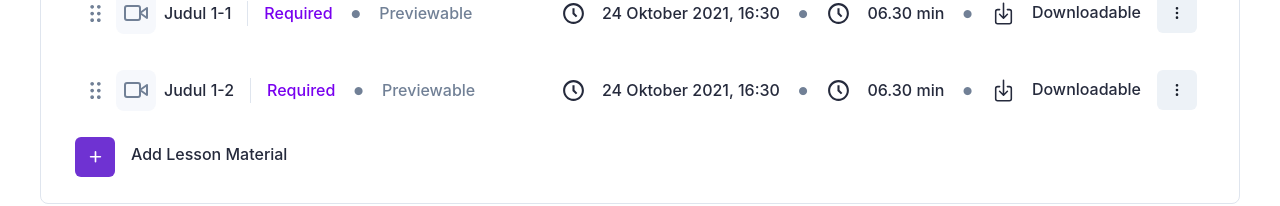
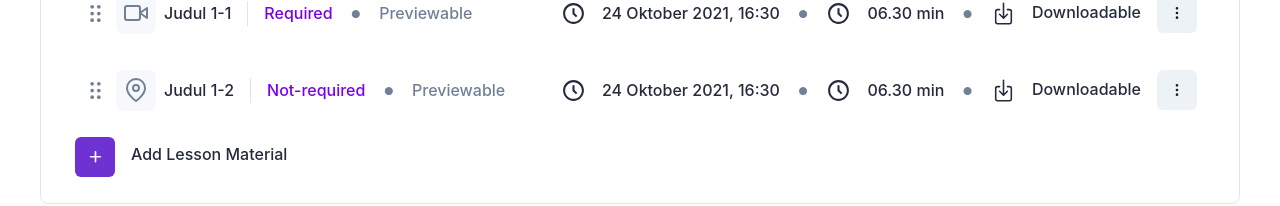
Before and after one commit to feryrmdhn/lms-simple-crud, a React (Create React App) app: page / in a window 1280 px wide. Shown: the part 482-688 px from the top of the page. Built offline with nearby package versions, Linux system fonts and the light colour scheme.

Commit message:
complete some features

```diff
--- a/src/assets/index.ts
+++ b/src/assets/index.ts
@@ -1,5 +1,4 @@
 import EditIcon from './icon/EditIcon.svg';
 import AddIcon from './icon/Union.svg';
 
-
 export { EditIcon, AddIcon }
--- a/src/pages/Home.tsx
+++ b/src/pages/Home.tsx
@@ -1,23 +1,34 @@
 import { FC, useState } from "react";
-import { Box, Button, Center, Flex, IconButton, Menu, MenuButton, MenuList, Modal, ModalBody, ModalCloseButton, ModalContent, ModalFooter, ModalHeader, ModalOverlay, Tab, TabList, TabPanel, TabPanels, Tabs, Text, useBreakpointValue, useDisclosure, VStack } from "@chakra-ui/react";
+import { Box, Button, Center, Flex, FormControl, FormLabel, IconButton, Input, Menu, MenuButton, MenuList, Modal, ModalBody, ModalCloseButton, ModalContent, ModalFooter, ModalHeader, ModalOverlay, Radio, RadioGroup, Select, Stack, Tab, TabList, TabPanel, TabPanels, Tabs, Text, useBreakpointValue, useDisclosure, VStack } from "@chakra-ui/react";
 import { FaEye, FaEyeSlash } from "react-icons/fa";
 import { DataSlug, Lesson, SessionData } from "../types";
 import { DragDropContext, Draggable, Droppable } from 'react-beautiful-dnd'
 import { itemStyle, reorder } from "../helper";
 import CustomEdit from "../components/editable";
 import { RxDragHandleDots2 } from "react-icons/rx";
-import { FiVideo } from "react-icons/fi"
 import { IoIosMore } from "react-icons/io";
 import { IoDownloadOutline } from "react-icons/io5";
 import { BiTimeFive } from "react-icons/bi";
-import { FiMoreVertical } from "react-icons/fi";
+import { FiVideo, FiMoreVertical, FiMapPin } from "react-icons/fi";
 import { AddIcon as iconAdd } from "../assets";
 import ModalDialog from "../components/dialog";
-import { defaultDataSession, defaultDataLesson } from "../staticData";
+import { defaultDataSession } from "../staticData";
+import { useFormik } from "formik";
 
 const slug: DataSlug = {
     updated_at: '18 October 2021 | 13:23',
     timeSchedule: '24 Oktober 2021, 16:30'
+}
+
+const initialValues: Lesson = {
+    id: 0,
+    idSession: 0,
+    name: '',
+    duration: '',
+    isPreview: false,
+    isRequired: true,
+    created_at: new Date(),
+    typeLesson: 'video'
 }
 
 const Home: FC = () => {
@@ -25,24 +36,15 @@ const Home: FC = () => {
     const isMobile = useBreakpointValue({ base: true, md: false }, { ssr: false })
     const [show, setShow] = useState<boolean>(true)
     const [data, setData] = useState<Array<SessionData>>(defaultDataSession)
-    const [dataLesson, setDataLesson] = useState<Array<Lesson>>(defaultDataLesson)
-    const [lesson, setLesson] = useState<Lesson>({
-        id: 0,
-        idSession: 0,
-        name: '',
-        duration: '',
-        isPreview: false,
-        isRequired: true,
-        created_at: '',
-        typeLesson: 'video'
-    })
+    const [dataLesson, setDataLesson] = useState<Array<any>>(defaultDataSession)
     const { isOpen, onOpen, onClose } = useDisclosure()
 
     const addSession = () => {
         const lastIdValue: Array<number> = data.map(data => data.id)
         const newSession: SessionData = {
             id: data.length !== 0 ? Math.max(...lastIdValue) + 1 : 1,
-            name: data.length !== 0 ? `Session ${Math.max(...lastIdValue) + 1}` : 'Session 1'
+            name: data.length !== 0 ? `Session ${Math.max(...lastIdValue) + 1}` : 'Session 1',
+            lesson: []
         }
         setData([
             ...data,
@@ -54,15 +56,18 @@ const Home: FC = () => {
         setData(data.filter(item => item.id !== id))
     }
 
-    const addLesson = () => {
+    //Add lesson
+    const formik = useFormik({
+        initialValues,
+        onSubmit: (values, { resetForm }) => {
+            let merge = Object.assign(values, { isPreview: values.isPreview === "1" ? true : false }, { isRequired: values.isRequired === "1" ? true : false })
+            console.log(merge)
+            resetForm()
+        },
+    })
 
-    }
-
-    const deleteLesson = (id: number) => {
-        // let newData = data.map(items => items.lesson?.map(item => item).filter(list => list.id !== id))
-        // setData(newData)
-        setDataLesson(dataLesson.filter(item => item.id !== id))
-        console.log(id)
+    const deleteLesson = (idSession: number, id: number) => {
+        setDataLesson(dataLesson.map(list => list.lesson?.filter((u: any) => u.idSession === idSession && u.id !== id)))
     }
 
     const handleDragEnd = (result: any) => {
@@ -85,7 +90,6 @@ const Home: FC = () => {
             setDataLesson(items)
         }
     };
-
 
     return (
         <>
@@ -173,7 +177,7 @@ const Home: FC = () => {
                                                                     </Menu>
                                                                 </Flex>
                                                                 <Box py='16px' px='24px' overflow='auto'>
-                                                                    {dataLesson.length !== 0 ?
+                                                                    {data[index].lesson?.length !== 0 ?
                                                                         <>
                                                                             <DragDropContext onDragEnd={handleDragEnd}>
                                                                                 <Droppable droppableId='lesson' key={item.id} type="droppable-lesson">
@@ -185,7 +189,7 @@ const Home: FC = () => {
                                                                                             spacing={0}
                                                                                             overflow="auto"
                                                                                         >
-                                                                                            {data.map(list => list.lesson?.filter(u => u.idSession === item.id).map((items, index) => (
+                                                                                            {dataLesson.map(list => list.lesson?.filter((u: any) => u.idSession === item.id).map((items: any, index: number) => (
                                                                                                 <Draggable
                                                                                                     key={items.id}
                                                                                                     draggableId={`${items.id}`}
@@ -205,9 +209,11 @@ const Home: FC = () => {
                                                                                                                 <Flex justify={{ base: 'space-between' }}>
                                                                                                                     <Flex m={0}>
                                                                                                                         <Box py={2}><RxDragHandleDots2 size='25px' /></Box>
-                                                                                                                        <Box bg='#F6F8FC' mx={2} p={2} borderRadius='8px'><FiVideo size='24px' /></Box>
+                                                                                                                        <Box bg='#F6F8FC' mx={2} p={2} borderRadius='8px'>
+                                                                                                                            {items.typeLesson === 'video' ? <FiVideo size='24px' /> : <FiMapPin size='24px' />}
+                                                                                                                        </Box>
                                                                                                                         <Text my={2} pr={4} fontSize='16px' fontWeight={500} color='#252A3C' borderRight='1px solid #DFE5EE'>{items.name}</Text>
-                                                                                                                        <Text my={2} px={4} fontSize='16px' fontWeight={500} color='#7800EF'>{items.isRequired && 'Required'}</Text>
+                                                                                                                        <Text my={2} px={4} fontSize='16px' fontWeight={500} color='#7800EF'>{items.isRequired ? 'Required' : 'Not-required'}</Text>
                                                                                                                         <Text fontSize='26px'>&bull;</Text>
                                                                                                                         <Text my={2} px={4} fontSize='16px' fontWeight={500}>{items.isPreview && 'Previewable'}</Text>
                                                                                                                     </Flex>
@@ -235,7 +241,7 @@ const Home: FC = () => {
                                                                                                                                     isCentered={false}
                                                                                                                                     title="Delete Lesson"
                                                                                                                                     desc="Are you sure want to delete this Lesson ?"
-                                                                                                                                    onSubmit={() => deleteLesson(items.id)}
+                                                                                                                                    onSubmit={() => deleteLesson(item.id, items.id)}
                                                                                                                                     onCancel={() => { }}
                                                                                                                                 />
                                                                                                                             </MenuList>
@@ -302,16 +308,62 @@ const Home: FC = () => {
                 <ModalContent>
                     <ModalHeader>Modal Title</ModalHeader>
                     <ModalCloseButton />
+                    <form onSubmit={formik.handleSubmit}>
                         <ModalBody>
-                        <h2>hihihihih</h2>
+                            <FormControl isRequired>
+                                <FormLabel htmlFor='name'>First name</FormLabel>
+                                <Input
+                                    name='name'
+                                    type='text'
+                                    mb={5}
+                                    onChange={formik.handleChange}
+                                    value={formik.values.name}
+                                />
+                            </FormControl>
+                            <FormControl isRequired>
+                                <FormLabel htmlFor='duration'>Duration</FormLabel>
+                                <Input
+                                    name='duration'
+                                    type='text'
+                                    mb={5}
+                                    onChange={formik.handleChange}
+                                    value={formik.values.name}
+                                />
+                            </FormControl>
+                            <FormControl>
+                                <FormLabel htmlFor='isPreview'>Preview</FormLabel>
+                                <Select name="isPreview" onChange={formik.handleChange} mb={5} placeholder='Select option'>
+                                    <option value={true ? "1" : undefined}>Yes</option>
+                                    <option value={false ? "0" : undefined}>No</option>
+                                </Select>
+                            </FormControl>
+                            <FormControl isRequired>
+                                <FormLabel htmlFor='isRequired'>Require</FormLabel>
+                                <Select name="isRequired" onChange={formik.handleChange} mb={5} placeholder='Select option'>
+                                    <option value={true ? "1" : undefined}>Yes</option>
+                                    <option value={false ? "0" : undefined}>No</option>
+                                </Select>
+                            </FormControl>
+                            <FormControl isRequired>
+                                <FormLabel htmlFor='typeLesson'>Type</FormLabel>
+                                <RadioGroup name="typeLesson" onChange={formik.handleChange} value={formik.values.typeLesson}>
+                                    <Stack direction='row'>
+                                        <Radio value='video'>Video</Radio>
+                                        <Radio value='onsite'>Onsite</Radio>
+                                    </Stack>
+                                </RadioGroup>
+                            </FormControl>
                         </ModalBody>
 
                         <ModalFooter>
-                        <Button colorScheme='blue' mr={3} onClick={onClose}>
+                            <Button mr={3} onClick={onClose}>
                                 Close
                             </Button>
-                        <Button variant='ghost'>Secondary Action</Button>
+                            <Button colorScheme='green' type="submit">
+                                Add
+                            </Button>
                         </ModalFooter>
+                    </form>
                 </ModalContent>
             </Modal>
         </>
--- a/src/staticData/index.ts
+++ b/src/staticData/index.ts
@@ -1,4 +1,4 @@
-import { Lesson, SessionData } from "../types";
+import { SessionData } from "../types";
 
 export const defaultDataSession: Array<SessionData> = [
     {
@@ -22,8 +22,8 @@ export const defaultDataSession: Array<SessionData> = [
                 icon: undefined,
                 name: 'Judul 1-2',
                 isPreview: true,
-                isRequired: true,
-                typeLesson: 'video',
+                isRequired: false,
+                typeLesson: 'onsite',
                 created_at: '24 Oktober 2021, 16:30',
                 duration: '06.30 min'
             }
@@ -49,37 +49,12 @@ export const defaultDataSession: Array<SessionData> = [
                 idSession: 2,
                 icon: undefined,
                 name: 'Judul 2-2',
-                isPreview: true,
+                isPreview: false,
                 isRequired: true,
-                typeLesson: 'image',
+                typeLesson: 'onsite',
                 created_at: '24 Oktober 2021, 16:30',
                 duration: '06.30 min'
             }
         ]
     },
 ]
-
-export const defaultDataLesson: Array<Lesson> = [
-    {
-        id: 1,
-        idSession: 1,
-        icon: undefined,
-        name: 'Judul 1',
-        isPreview: true,
-        isRequired: true,
-        typeLesson: 'video',
-        created_at: '24 Oktober 2021, 16:30',
-        duration: '06.30 min'
-    },
-    {
-        id: 2,
-        idSession: 2,
-        icon: undefined,
-        name: 'Judul 2',
-        isPreview: true,
-        isRequired: true,
-        typeLesson: 'image',
-        created_at: '24 Oktober 2021, 16:30',
-        duration: '06.30 min'
-    }
-]
```
Also changed, not shown: src/types/index.ts (+4 -4 lines). Lines whose indentation alone changed are shown as unchanged.
